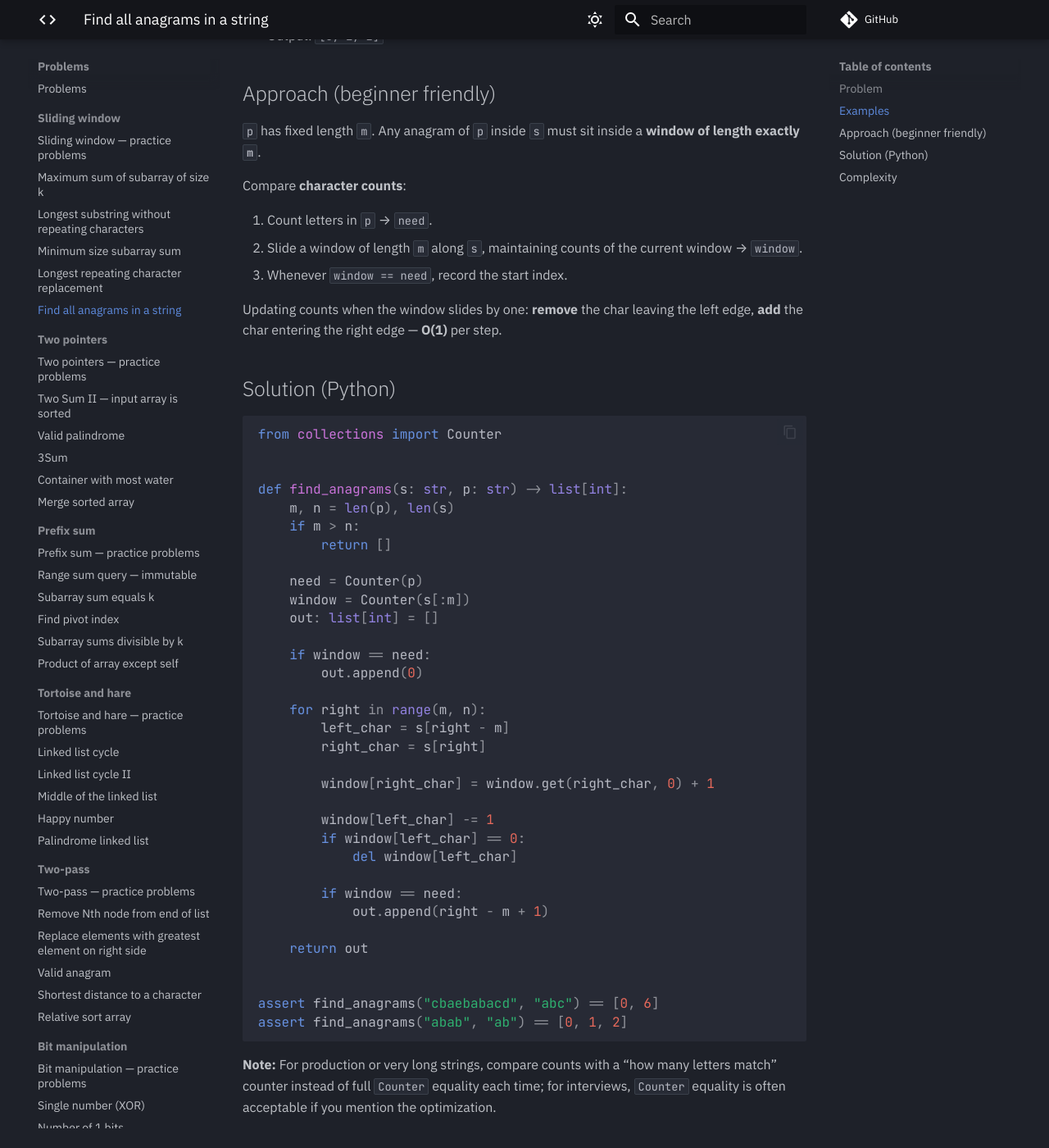
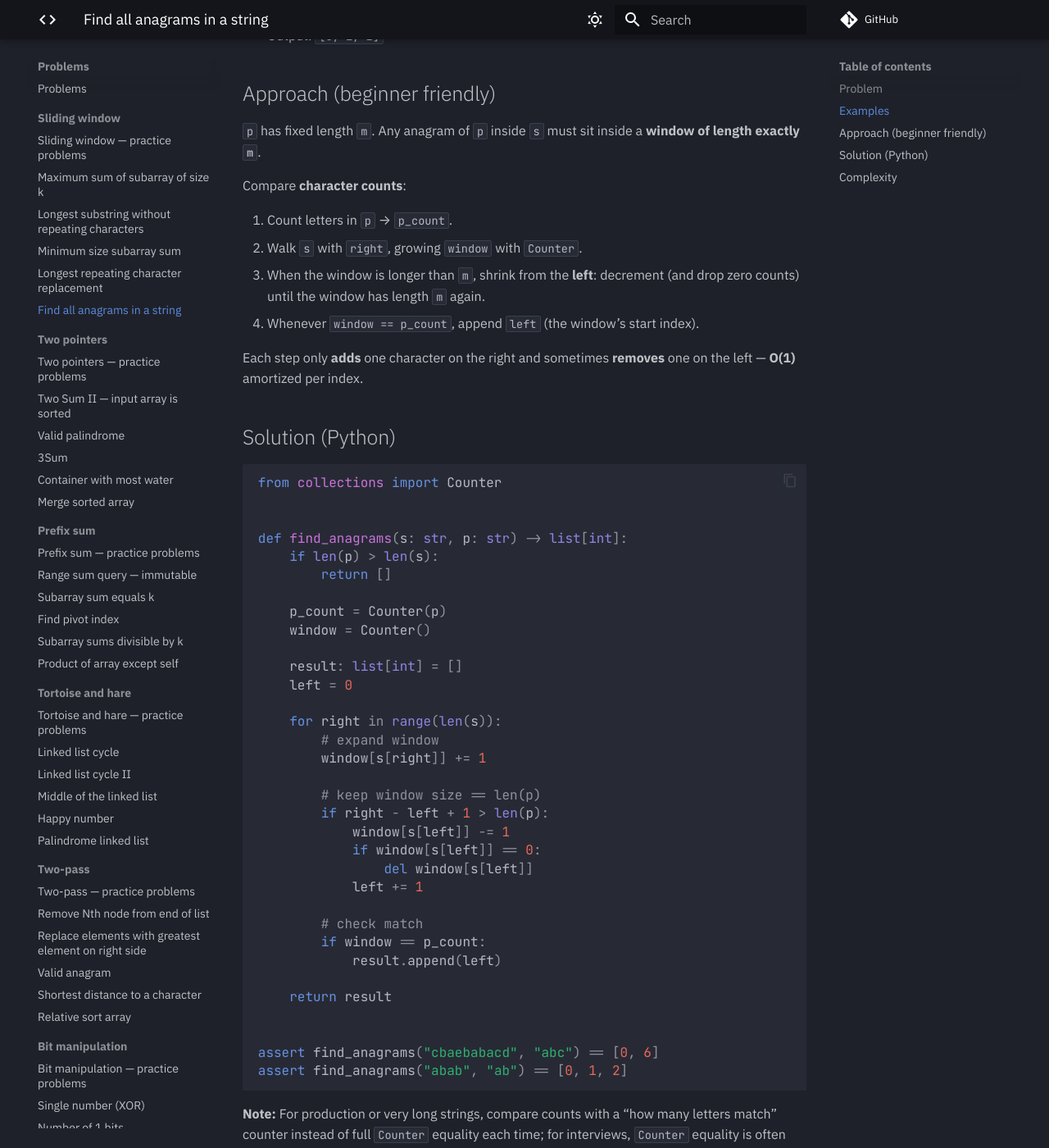
Before and after one commit to muhilvarnanv/software_coding_interview_prep, an MkDocs documentation site: the page built from docs/problems/sliding-window/find-all-anagrams-in-string.md, in a window 1280 px wide and 1400 px high, scrolled down 723 px. Shown: the whole window at 82% size. Built offline with MkDocs 1.6.1 and Material for MkDocs 9.7.7, drawn with Linux system fonts in a browser that asks for light colours; comment, search, counter and statistics services are not loaded.

Commit message:
Refactor sliding window problem documentation for clarity and accuracy. Update the "Find All Anagrams in String" section to improve variable naming and algorithm explanation. Revise "Longest Repeating Character Replacement" to enhance clarity in the example and algorithm steps. Correct the output example in "Max Sum Subarray of Size K" for accuracy.

```diff
--- a/docs/problems/sliding-window/find-all-anagrams-in-string.md
+++ b/docs/problems/sliding-window/find-all-anagrams-in-string.md
@@ -27,11 +27,12 @@ Return indices in **any order** (sorted ascending is fine).
 
 Compare **character counts**:
 
-1. Count letters in `p` → `need`.
-2. Slide a window of length `m` along `s`, maintaining counts of the current window → `window`.
-3. Whenever `window == need`, record the start index.
+1. Count letters in `p` → `p_count`.
+2. Walk `s` with `right`, growing `window` with `Counter`.
+3. When the window is longer than `m`, shrink from the **left**: decrement (and drop zero counts) until the window has length `m` again.
+4. Whenever `window == p_count`, append `left` (the window’s start index).
 
-Updating counts when the window slides by one: **remove** the char leaving the left edge, **add** the char entering the right edge — **O(1)** per step.
+Each step only **adds** one character on the right and sometimes **removes** one on the left — **O(1)** amortized per index.
 
 ## Solution (Python)
 
@@ -40,31 +41,31 @@ from collections import Counter
 
 
 def find_anagrams(s: str, p: str) -> list[int]:
-    m, n = len(p), len(s)
-    if m > n:
+    if len(p) > len(s):
         return []
 
-    need = Counter(p)
-    window = Counter(s[:m])
-    out: list[int] = []
+    p_count = Counter(p)
+    window = Counter()
 
-    if window == need:
-        out.append(0)
+    result: list[int] = []
+    left = 0
 
-    for right in range(m, n):
-        left_char = s[right - m]
-        right_char = s[right]
+    for right in range(len(s)):
+        # expand window
+        window[s[right]] += 1
 
-        window[right_char] = window.get(right_char, 0) + 1
+        # keep window size == len(p)
+        if right - left + 1 > len(p):
+            window[s[left]] -= 1
+            if window[s[left]] == 0:
+                del window[s[left]]
+            left += 1
 
-        window[left_char] -= 1
-        if window[left_char] == 0:
-            del window[left_char]
+        # check match
+        if window == p_count:
+            result.append(left)
 
-        if window == need:
-            out.append(right - m + 1)
-
-    return out
+    return result
 
 
 assert find_anagrams("cbaebabacd", "abc") == [0, 6]
```
Also changed, not shown: docs/problems/sliding-window/longest-repeating-character-replacement.md (+24 -22 lines), docs/problems/sliding-window/max-sum-subarray-size-k.md (+2 -14 lines).
